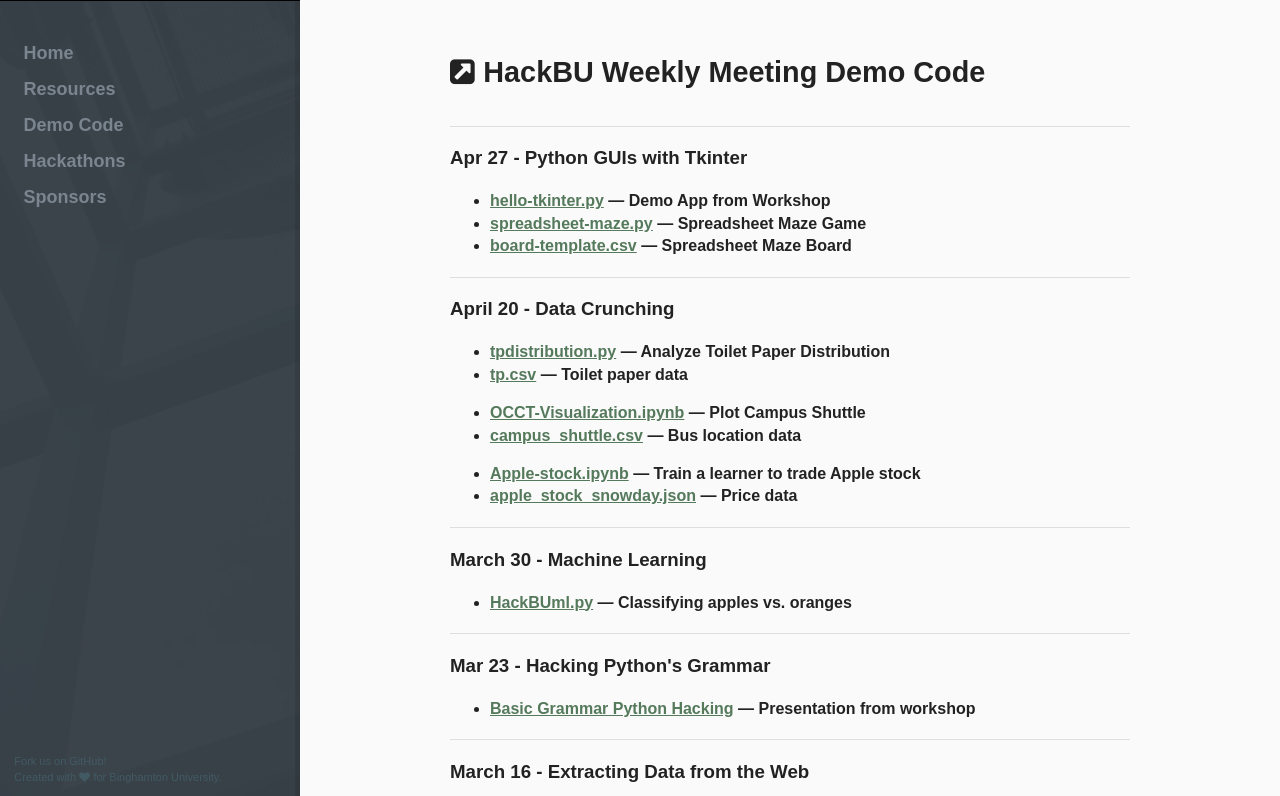
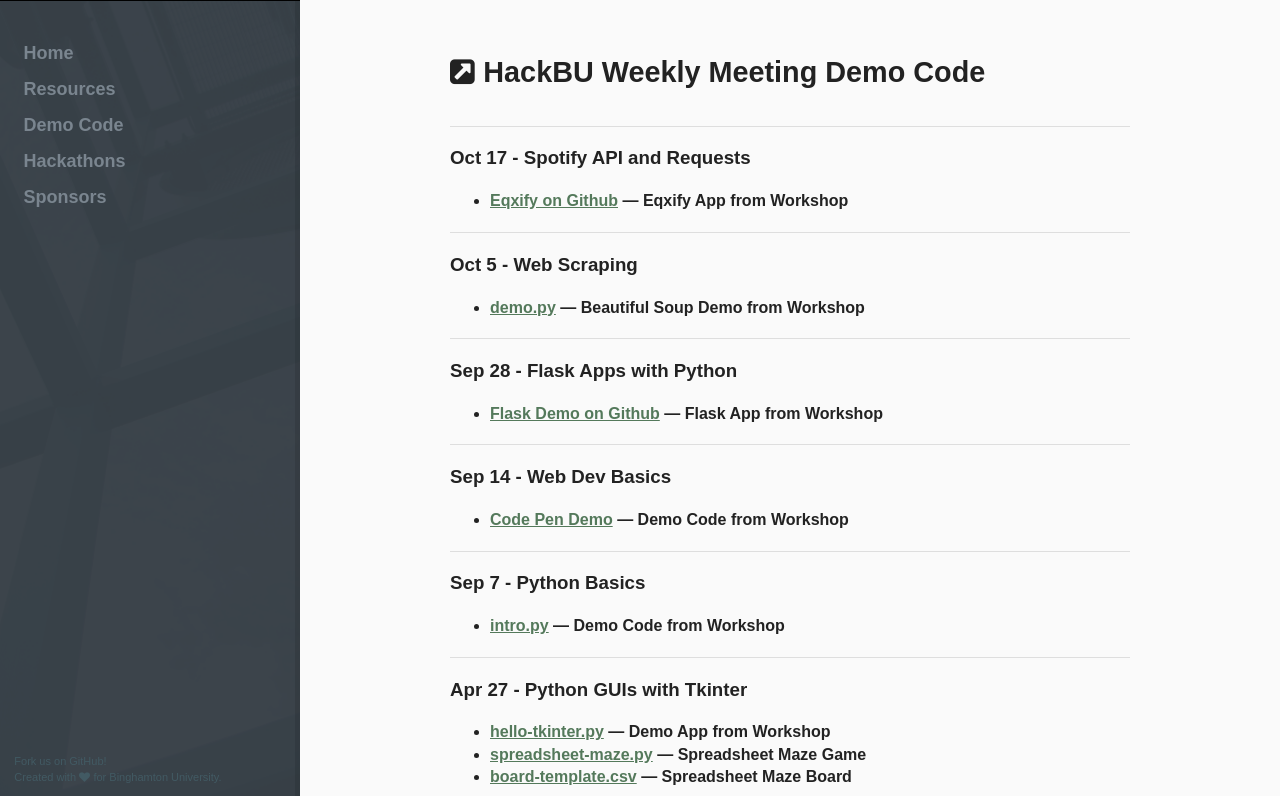
Before and after one commit to hackbinghamton/hackbinghamton.github.io, a Jekyll site: the page built from demo/index.html, in a window 1280 px wide and 900 px high, cut to the strip 104-900 px from the top of the window. Built offline with Jekyll 4.4.1, drawn with Linux system fonts in a browser that asks for light colours; nearby versions of some CDN libraries.

Commit message:
Add demo code for this semester

```diff
--- a/demo/index.html
+++ b/demo/index.html
@@ -7,7 +7,56 @@ description: Play with the code and projects demoed at HackBU workshops
 <div class="article article-introduction">
     <h2><i class="fa fa-external-link-square"></i>HackBU Weekly Meeting Demo Code</h2>
 </div>
+<div class="article">
+    <h3>Oct 17 - Spotify API and Requests</h3>
 
+    <ul>
+        <li>
+          <b><a href="https://github.com/chenmela/eqxify">Eqxify on Github</a> &mdash; Eqxify App from Workshop</b><br />
+        </li>
+    </ul>
+
+</div>
+<div class="article">
+    <h3>Oct 5 - Web Scraping</h3>
+
+    <ul>
+        <li>
+          <b><a href="scraping/demo.py">demo.py</a> &mdash; Beautiful Soup Demo from Workshop</b><br />
+        </li>
+    </ul>
+
+</div>
+<div class="article">
+    <h3>Sep 28 - Flask Apps with Python</h3>
+
+    <ul>
+        <li>
+          <b><a href="https://github.com/HackBinghamton/Flask_demo_2017">Flask Demo on Github</a> &mdash; Flask App from Workshop</b><br />
+        </li>
+    </ul>
+
+</div>
+<div class="article">
+    <h3>Sep 14 - Web Dev Basics</h3>
+
+    <ul>
+        <li>
+          <b><a href="https://codepen.io/award28/pen/KXpVLw">Code Pen Demo</a> &mdash; Demo Code from Workshop</b><br />
+        </li>
+    </ul>
+
+</div>
+<div class="article">
+    <h3>Sep 7 - Python Basics</h3>
+
+    <ul>
+        <li>
+          <b><a href="python-overview/intro.py">intro.py</a> &mdash; Demo Code from Workshop</b><br />
+        </li>
+    </ul>
+
+</div>
 <div class="article">
     <h3>Apr 27 - Python GUIs with Tkinter</h3>
 
```
Also changed, not shown: 2 other files.
